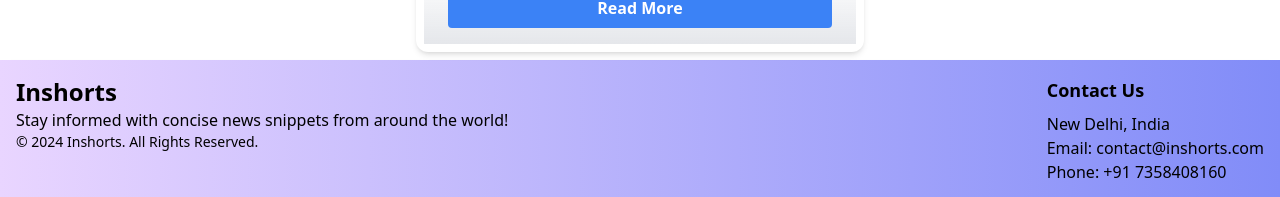
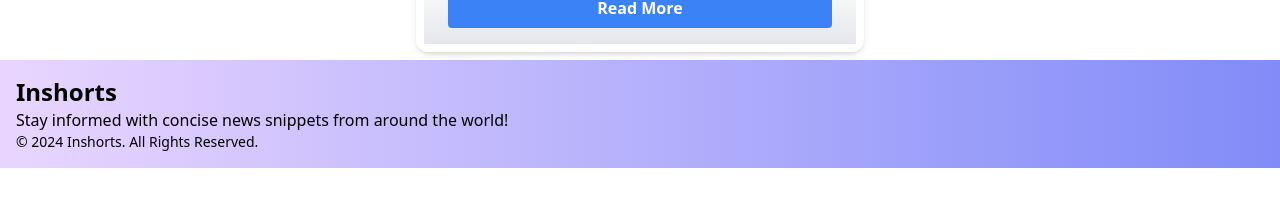
Before and after one commit to SwagatWebDev/inshorts-app, a React (Create React App) app: page / in a window 1280 px wide. Shown: the part 1256-1453 px from the top of the page. After the commit the page ends 1424 px from the top, so only its background shows below. Built offline with nearby package versions, Linux system fonts and the light colour scheme.

Commit message:
initial commit

```diff
--- a/src/components/Footer.js
+++ b/src/components/Footer.js
@@ -9,12 +9,6 @@
                     <p>Stay informed with concise news snippets from around the world!</p>
                     <p className="text-sm">&copy; {new Date().getFullYear()} Inshorts. All Rights Reserved.</p>
                 </div>
-                <div className="address text-black">
-                    <h3 className="text-lg font-bold mb-2">Contact Us</h3>
-                    <p>New Delhi, India</p>
-                    <p>Email: contact@inshorts.com</p>
-                    <p>Phone: +91 7358408160</p>
-                </div>
             </div>
         </div>
     );
```
